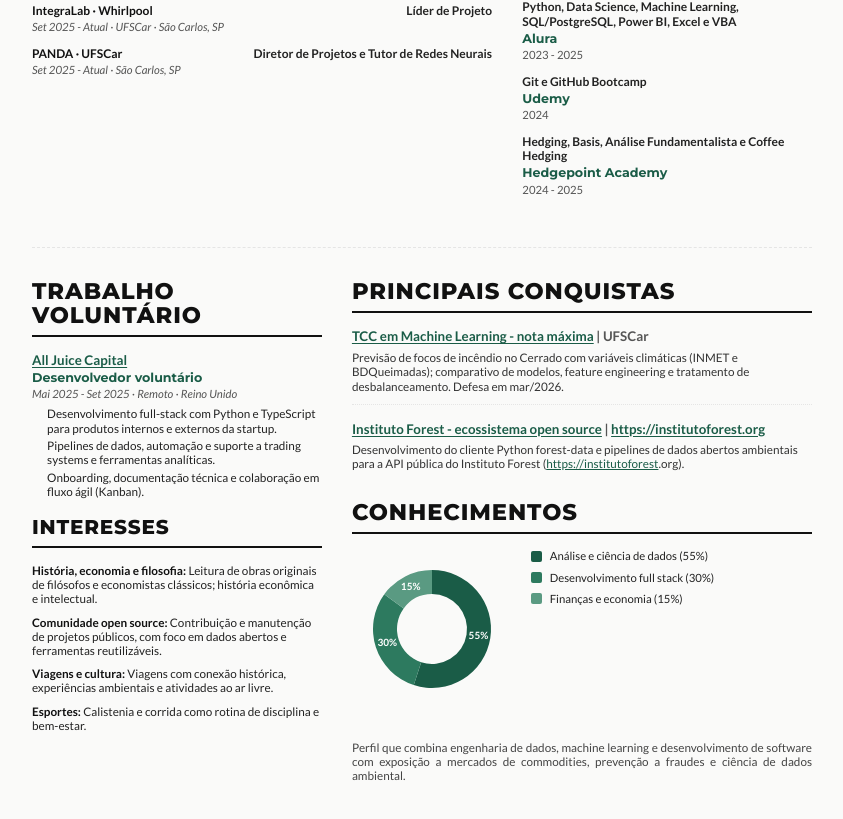
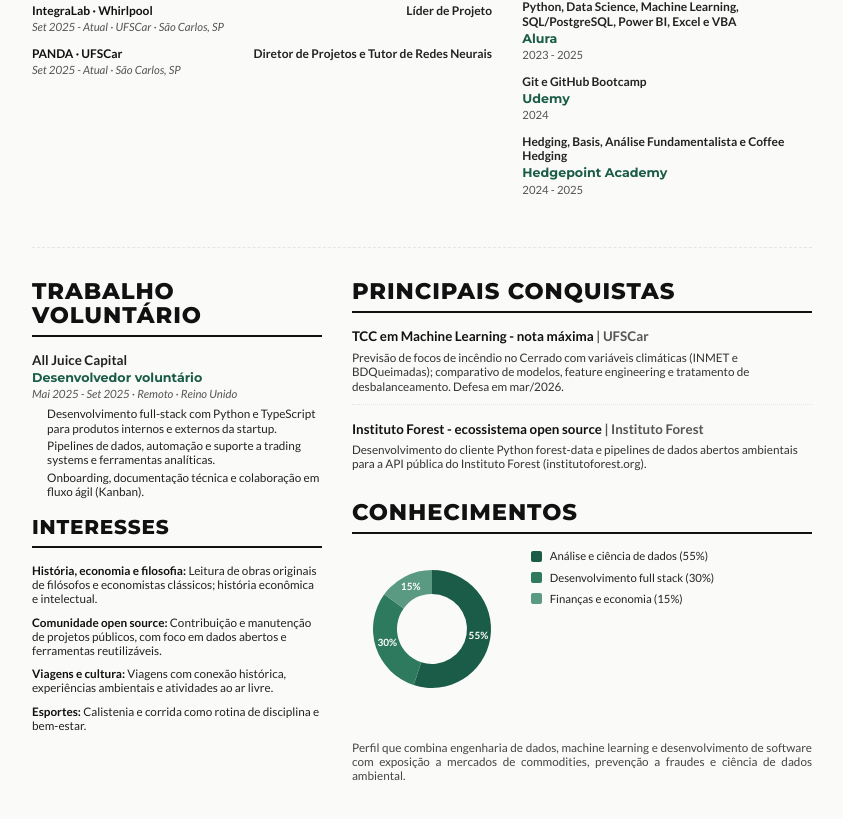
Before and after one commit to julianopadua/portfolio, a React (Vite) app: page /#/cv in a window 1280 px wide. Shown: the part 778-1597 px from the top of the page, without its empty margins (372-1215 px from the left). Built offline with nearby package versions, Linux system fonts and the light colour scheme.

Commit message:
dev: formatting links and names

```diff
--- a/src/components/cv/Achievements.tsx
+++ b/src/components/cv/Achievements.tsx
@@ -1,7 +1,6 @@
 import type { AchievementItem } from '../../data/types'
 import { pickLocalized } from '../../lib/localized'
 import { useLocale } from '../../i18n/useLocale'
-import { CvLinkedText } from './CvLinkedText'
 
 interface AchievementsProps {
   items: AchievementItem[]
@@ -15,37 +14,17 @@ export function Achievements({ items }: AchievementsProps) {
       {items.map((item) => (
         <article key={item.id} className="cv-achievement cv-avoid-break">
           <p className="cv-achievement__title">
-            {item.href ? (
-              <a href={item.href} className="cv-link" target="_blank" rel="noopener noreferrer">
-                {pickLocalized(item.title, locale)}
-              </a>
-            ) : (
-              pickLocalized(item.title, locale)
-            )}
+            {pickLocalized(item.title, locale)}
             {item.organization && (
               <>
                 {' '}
                 <span className="cv-achievement__org">
-                  |{' '}
-                  {item.organizationHref ? (
-                    <a
-                      href={item.organizationHref}
-                      className="cv-link cv-accent cv-link--url"
-                      target="_blank"
-                      rel="noopener noreferrer"
-                    >
-                      {item.organizationHref}
-                    </a>
-                  ) : (
-                    pickLocalized(item.organization, locale)
-                  )}
+                  | {pickLocalized(item.organization, locale)}
                 </span>
               </>
             )}
           </p>
-          <p className="cv-achievement__desc">
-            <CvLinkedText text={pickLocalized(item.description, locale)} />
-          </p>
+          <p className="cv-achievement__desc">{pickLocalized(item.description, locale)}</p>
         </article>
       ))}
     </div>
--- a/src/components/cv/CvLinkedText.tsx
+++ /dev/null
@@ -1,45 +0,0 @@
-const LINK_PATTERN = /(https?:\/\/[^\s),.;]+|institutoforest\.org)/gi
-
-interface CvLinkedTextProps {
-  text: string
-}
-
-export function CvLinkedText({ text }: CvLinkedTextProps) {
-  const parts = text.split(LINK_PATTERN).filter((part) => part.length > 0)
-
-  return (
-    <>
-      {parts.map((part, index) => {
-        if (/^https?:\/\//i.test(part)) {
-          return (
-            <a
-              key={index}
-              href={part}
-              className="cv-link cv-accent"
-              target="_blank"
-              rel="noopener noreferrer"
-            >
-              {part}
-            </a>
-          )
-        }
-
-        if (part.toLowerCase() === 'institutoforest.org') {
-          return (
-            <a
-              key={index}
-              href="https://institutoforest.org"
-              className="cv-link cv-accent"
-              target="_blank"
-              rel="noopener noreferrer"
-            >
-              {part}
-            </a>
-          )
-        }
-
-        return <span key={index}>{part}</span>
-      })}
-    </>
-  )
-}
--- a/src/components/cv/VolunteerWork.tsx
+++ b/src/components/cv/VolunteerWork.tsx
@@ -13,15 +13,7 @@ export function VolunteerWork({ items }: VolunteerWorkProps) {
     <div>
       {items.map((item) => (
         <article key={item.id} className="cv-volunteer cv-avoid-break">
-          <p className="cv-volunteer__org">
-            {item.href ? (
-              <a href={item.href} className="cv-link" target="_blank" rel="noopener noreferrer">
-                {pickLocalized(item.organization, locale)}
-              </a>
-            ) : (
-              pickLocalized(item.organization, locale)
-            )}
-          </p>
+          <p className="cv-volunteer__org">{pickLocalized(item.organization, locale)}</p>
           <p className="cv-volunteer__role">{pickLocalized(item.role, locale)}</p>
           <p className="cv-volunteer__meta">
             {pickLocalized(item.period, locale)}
--- a/src/data/cv.ts
+++ b/src/data/cv.ts
@@ -58,7 +58,6 @@ export const cvDocument: CvDocumentData = {
     {
       id: 'hedgepoint',
       company: 'HedgePoint Global Markets',
-      href: 'https://hedgepointglobal.com/',
       location: { pt: 'Campinas, Brasil', en: 'Campinas, Brazil' },
       period: { pt: 'Set 2024 - Mar 2025', en: 'Sep 2024 - Mar 2025' },
       roles: [
@@ -90,7 +89,6 @@ export const cvDocument: CvDocumentData = {
     {
       id: 'leadfy',
       company: 'Leadfy Imob',
-      href: 'https://leadfy-imob.com.br/',
       title: { pt: 'Estagiário de Suporte Técnico', en: 'Technical Support Intern' },
       period: { pt: 'Mai 2024 - Set 2024', en: 'May 2024 - Sep 2024' },
       location: { pt: 'Remoto', en: 'Remote' },
@@ -169,7 +167,6 @@ export const cvDocument: CvDocumentData = {
       },
       period: { pt: 'Ago 2021 - Jul 2026', en: 'Aug 2021 - Jul 2026' },
       location: { pt: 'São Carlos, SP', en: 'São Carlos, SP' },
-      href: 'https://www.ufscar.br/',
     },
   ],
 
@@ -207,7 +204,6 @@ export const cvDocument: CvDocumentData = {
       role: { pt: 'Desenvolvedor voluntário', en: 'Volunteer Developer' },
       period: { pt: 'Mai 2025 - Set 2025', en: 'May 2025 - Sep 2025' },
       location: { pt: 'Remoto · Reino Unido', en: 'Remote · United Kingdom' },
-      href: 'https://www.alljuicecapital.com/',
       bullets: [
         {
           pt: 'Desenvolvimento full-stack com Python e TypeScript para produtos internos e externos da startup.',
@@ -275,7 +271,6 @@ export const cvDocument: CvDocumentData = {
         pt: 'Previsão de focos de incêndio no Cerrado com variáveis climáticas (INMET e BDQueimadas); comparativo de modelos, feature engineering e tratamento de desbalanceamento. Defesa em mar/2026.',
         en: 'Cerrado fire hotspot prediction using climate variables (INMET and INPE records); model comparison, feature engineering, and class imbalance treatment. Defended Mar 2026.',
       },
-      href: 'https://repositorio.ufscar.br/items/969fd627-d894-40be-89fb-b20127ba3f03',
     },
     {
       id: 'instituto-forest',
@@ -284,12 +279,10 @@ export const cvDocument: CvDocumentData = {
         en: 'Instituto Forest - open source ecosystem',
       },
       organization: { pt: 'Instituto Forest', en: 'Instituto Forest' },
-      organizationHref: 'https://institutoforest.org',
       description: {
-        pt: 'Desenvolvimento do cliente Python forest-data e pipelines de dados abertos ambientais para a API pública do Instituto Forest (https://institutoforest.org).',
-        en: 'Development of the forest-data Python client and open environmental data pipelines for the Instituto Forest public API (https://institutoforest.org).',
+        pt: 'Desenvolvimento do cliente Python forest-data e pipelines de dados abertos ambientais para a API pública do Instituto Forest (institutoforest.org).',
+        en: 'Development of the forest-data Python client and open environmental data pipelines for the Instituto Forest public API (institutoforest.org).',
       },
-      href: 'https://github.com/julianopadua/forest-open-data-pipelines',
     },
   ],
 
--- a/src/data/types.ts
+++ b/src/data/types.ts
@@ -180,9 +180,7 @@ export interface AchievementItem {
   id: string
   title: LocalizedString
   organization?: LocalizedString
-  organizationHref?: string
   description: LocalizedString
-  href?: string
 }
 
 export interface KnowledgeSlice {
--- a/src/styles/print.css
+++ b/src/styles/print.css
@@ -219,10 +219,6 @@
     text-decoration: underline !important;
   }
 
-  .cv-document--print .cv-experience__company .cv-link[href] {
-    color: #1a3329 !important;
-    text-decoration: underline !important;
-  }
 }
 
 .print-only {
```
